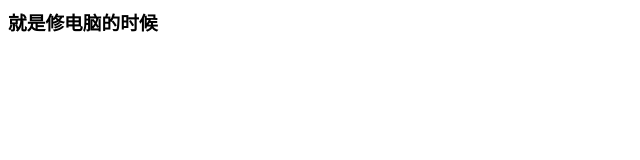
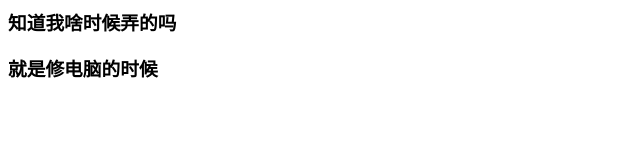
Before and after one commit to green-lemon-nice/green-lemon-nice.github.io, a plain HTML site: page index.html in a window 1280 px wide. Shown: the whole page, without its empty margins (0-640 px from the left). Drawn offline with Linux system fonts and the light colour scheme.

Commit message:
Update index.html

```diff
--- a/index.html
+++ b/index.html
@@ -1,6 +1,7 @@
 <HEAD>
-  <TITLE>这是19年0216放你电脑的</TITLE>
+  <TITLE>简小豆同学</TITLE>
 <HEAD>
 <BODY>
+  <H3>知道我啥时候弄的吗</H3>
   <H3>就是修电脑的时候</H3>
 <BODY>
```
